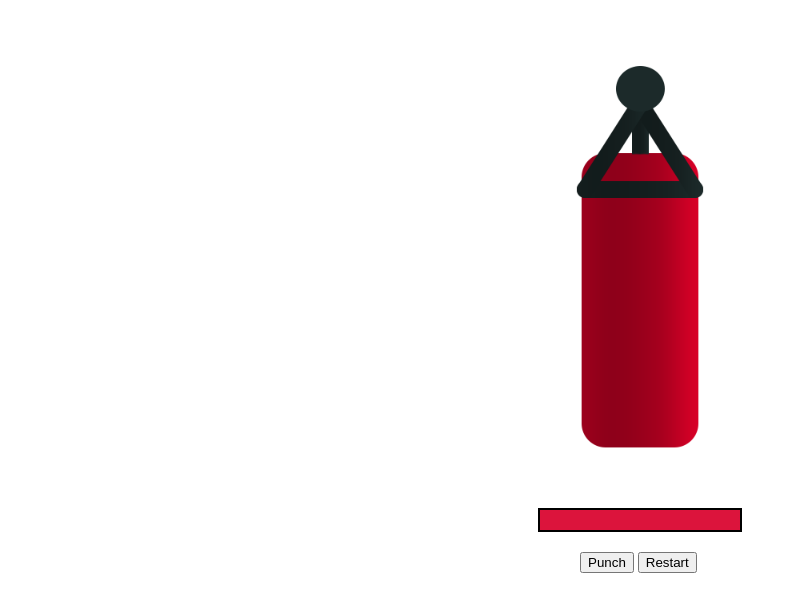
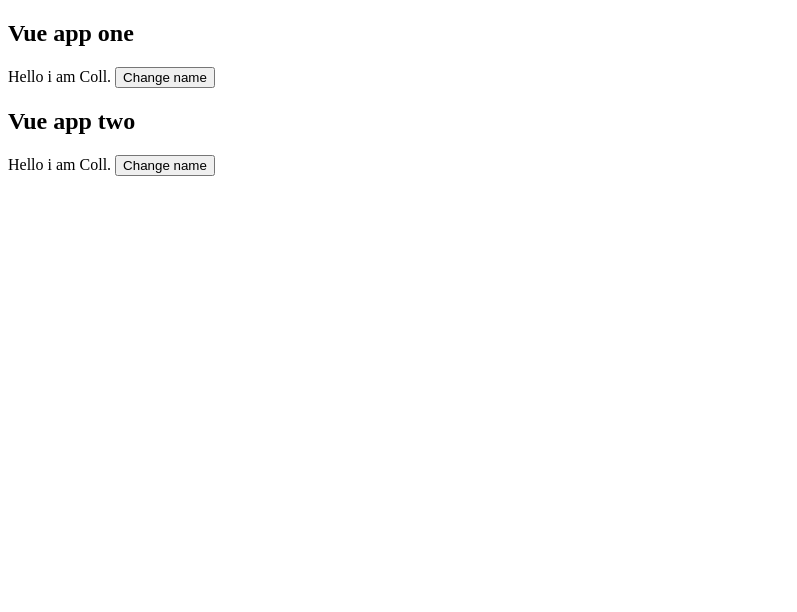
Before and after one commit to nghiapham137/VueJs_PunchBagGame, a plain HTML site: page index.html in a window 1280 px wide. Shown: the whole page, without its empty margins (0-797 px from the left). Drawn offline with nearby package versions, Linux system fonts and the light colour scheme.

Commit message:
components

```diff
--- a/app.js
+++ b/app.js
@@ -1,22 +1,23 @@
-var vue_app = new Vue({
-    el: '#vue-app',
-    data: {
-        health: 100,
-        ended: false
+var data = {
+    name: 'Coll'
+}
+
+Vue.component('greeting', {
+    template:'<p>Hello i am {{ name }}. <button v-on:click="changeName">Change name</button></p>',
+    data: function() {
+        return data
     },
     methods: {
-        punch: function() {
-            this.health -= 10;
-            if(this.health <= 0){
-                this.ended = true;
-            }
-        },
-        restart: function() {
-            this.health = 100;
-            this.ended = false;
+        changeName: function(){
+            this.name = 'Nam';
         }
-    },
-    computed: {
-
     }
 });
+
+new Vue({
+    el: '#vue-app-one'
+});
+
+new Vue({
+    el: '#vue-app-two'
+});
--- a/index.html
+++ b/index.html
@@ -5,27 +5,19 @@
         <meta http-equiv="X-UA-Compatible" content="IE=edge" />
         <meta name="viewport" content="width=device-width, initial-scale=1.0" />
         <link rel="stylesheet" href="style.css" />
-        <title>Random User Generator</title>
+        <title>Component</title>
     </head>
     <body>
-        <div id="vue-app">
-           <!--bag image-->
-           <div id="bag" v-bind:class="{ burst: ended}"></div>
+        <div id="vue-app-one">
+            <h2>Vue app one</h2>
+            <greeting></greeting>
+        </div>
 
+        <div id="vue-app-two">
+            <h2>Vue app two</h2>
+            <greeting></greeting>
+        </div>
 
-           <!--bag health-->
-           <div id="bag-health">
-               <div v-bind:style="{ width: health + '%'}"></div>
-           </div>
-
-
-
-           <!--game control-->
-           <div id="controls">
-               <button v-on:click="punch" v-show="!ended">Punch</button>
-               <button v-on:click="restart">Restart</button>
-           </div>
-        </div>
         <script src="https://cdn.jsdelivr.net/npm/vue@2/dist/vue.js"></script>
         <script src="app.js"></script>
     </body>
```
